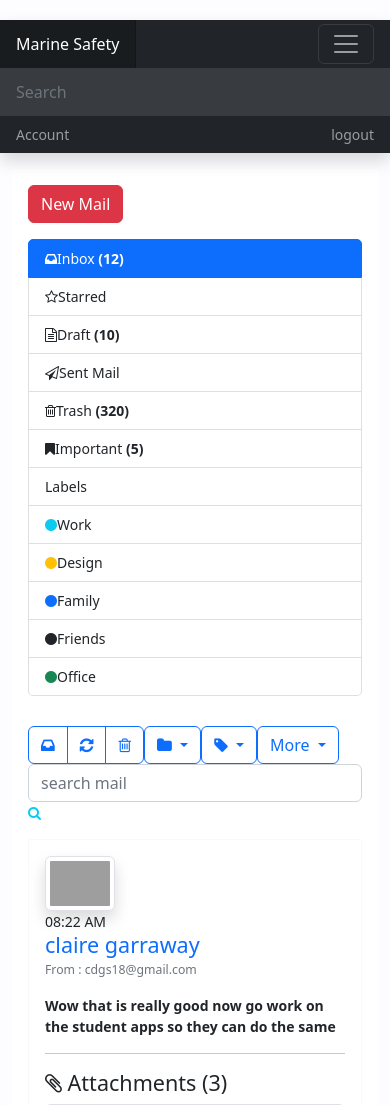
After one commit to tafittech/Marine_Safety_Project, a Django app: page /message/2 in a window 390 px wide. The commit adds this page. Shown: the top 1105 px of the page. Run offline with Django 4.2, Linux system fonts and the light colour scheme; a user stored in the database is signed in; data comes from the database, SQL or seed files in the repository; both versions use the stored data as it was after the commit; some libraries are stand-ins or nearby versions; grey boxes are pictures that could not be loaded.

Commit message:
message box commit

```diff
--- a/Admin/templates/inbox.html
+++ b/Admin/templates/inbox.html
@@ -59,7 +59,7 @@
                             </div>
                             <div class="media-body">
                                 <div class="media-heading">
-                                    <a href="{% url 'view-message' %}" class="m-r-10">{{m.name}}</a>
+                                    <a href="{% url 'view-message' m.id %}" class="m-r-10">{{m.name}}</a>
                                     <span class="badge bg-primary">{{m.subject}}</span>
                                     <small class="float-right text-muted"><time class="hidden-sm-down" datetime="2017">{{m.created}}</time><i class="zmdi zmdi-attachment-alt"></i> </small>
                                 </div>
--- /dev/null
+++ b/Admin/templates/view-inbox.html
@@ -0,0 +1,147 @@
+{% extends 'base.html' %}
+
+
+
+
+{%  block content %}
+<section class="container">
+  <div class="row">
+    <div class="col-lg-12">
+    	<div class="card">
+        <div class="card-body">
+        <div class="row">
+          <!-- Left sidebar -->
+          <div class="col-lg-3 col-md-4">
+                <a href="mail-compose.html" class="btn btn-danger waves-effect waves-light btn-block">New Mail</a>
+                <div class="card shadow-none mt-3">
+                    <div class="list-group shadow-none">
+                      <a href="javascript:void();" class="list-group-item active"><i class="fa fa-inbox mr-2"></i>Inbox <b>(12)</b></a>
+                      <a href="javascript:void();" class="list-group-item"><i class="fa fa-star-o mr-2"></i>Starred</a>
+                      <a href="javascript:void();" class="list-group-item"><i class="fa fa-file-text-o mr-2"></i>Draft <b>(10)</b></a>
+                      <a href="javascript:void();" class="list-group-item"><i class="fa fa-paper-plane-o mr-2"></i>Sent Mail</a>
+                      <a href="javascript:void();" class="list-group-item"><i class="fa fa-trash-o mr-2"></i>Trash <b>(320)</b></a>
+                      <a href="javascript:void();" class="list-group-item"><i class="fa fa-bookmark mr-2"></i>Important <b>(5)</b></a>
+                      <a href="javascript:void();" class="list-group-item">Labels</a>
+                      <a href="javascript:void();" class="list-group-item"><span class="fa fa-circle text-info float-right"></span>Work</a>
+                      <a href="javascript:void();" class="list-group-item"><span class="fa fa-circle text-warning float-right"></span>Design</a>
+                      <a href="javascript:void();" class="list-group-item"><span class="fa fa-circle text-primary float-right"></span>Family</a>
+                      <a href="javascript:void();" class="list-group-item"><span class="fa fa-circle text-rose float-right"></span>Friends</a>
+                      <a href="javascript:void();" class="list-group-item"><span class="fa fa-circle text-success float-right"></span>Office</a>
+                    </div>
+                </div>
+
+          </div>
+          <!-- End Left sidebar -->
+        <!-- Right Sidebar -->
+        <div class="col-lg-9 col-md-8">
+          <div class="row">
+            <div class="col-lg-8">
+              <div class="btn-toolbar" role="toolbar">
+                <div class="btn-group mr-1">
+                            <button type="button" class="btn btn-outline-primary waves-effect waves-light"><i class="fa fa-inbox"></i></button>
+                            <button type="button" class="btn btn-outline-primary waves-effect waves-light"><i class="fa fa-refresh"></i></button>
+                            <button type="button" class="btn btn-outline-primary waves-effect waves-light"><i class="fa fa-trash-o"></i></button>
+                </div>
+                <div class="btn-group mr-1">
+                            <button type="button" class="btn btn-outline-primary dropdown-toggle" data-toggle="dropdown" aria-expanded="false">
+                            <i class="fa fa-folder"></i>
+                            <b class="caret"></b>
+                            </button>
+                            <div class="dropdown-menu">
+                              <a href="javaScript:void();" class="dropdown-item">Action</a>
+                              <a href="javaScript:void();" class="dropdown-item">Another action</a>
+                              <a href="javaScript:void();" class="dropdown-item">Something else here</a>
+                              <div class="dropdown-divider"></div>
+                              <a href="javaScript:void();" class="dropdown-item">Separated link</a>
+                            </div>
+                </div>
+                <div class="btn-group mr-1">
+                            <button type="button" class="btn btn-outline-primary waves-effect waves-light dropdown-toggle" data-toggle="dropdown" aria-expanded="false">
+                            <i class="fa fa-tag"></i>
+                            <b class="caret"></b>
+                            </button>
+                            <div class="dropdown-menu">
+                              <a href="javaScript:void();" class="dropdown-item">Action</a>
+                              <a href="javaScript:void();" class="dropdown-item">Another action</a>
+                              <a href="javaScript:void();" class="dropdown-item">Something else here</a>
+                              <div class="dropdown-divider"></div>
+                              <a href="javaScript:void();" class="dropdown-item">Separated link</a>
+                            </div>
+                </div>
+                <div class="btn-group">
+                            <button type="button" class="btn btn-outline-primary waves-effect waves-light dropdown-toggle" data-toggle="dropdown" aria-expanded="false">
+                              More
+                              <span class="caret"></span>
+                            </button>
+                            <div class="dropdown-menu">
+                              <a href="javaScript:void();" class="dropdown-item">Action</a>
+                              <a href="javaScript:void();" class="dropdown-item">Another action</a>
+                              <a href="javaScript:void();" class="dropdown-item">Something else here</a>
+                              <div class="dropdown-divider"></div>
+                              <a href="javaScript:void();" class="dropdown-item">Separated link</a>
+                            </div>
+                </div>
+              </div>
+            </div>
+            <div class="col-lg-4">
+              <div class="position-relative has-icon-right">
+                <input type="text" class="form-control" placeholder="search mail">
+                <div class="form-control-position">
+                  <i class="fa fa-search text-info"></i>
+                </div>
+              </div>
+            </div>
+          </div>
+          <!-- End row -->
+          <div class="card shadow-none mt-3 border border-light">
+            <div class="card-body">
+              <div class="media mb-3">
+                   <img src="https://bootdey.com/img/Content/avatar/avatar1.png" class="img-thumbnail mr-3 mail-img shadow" alt="media image"  width="70" height="70">
+                     <div class="media-body">
+                        <span class="media-meta float-right">08:22 AM</span>
+                        <h4 class="text-primary m-0">{{message.name}}</h4>
+                        <small class="text-muted">From : {{message.sender}}</small>
+                      </div>
+              </div>
+              <!-- media -->
+
+                  <p><b>{{message.body|linebreaksbr}}</b></p>
+                  <hr>
+                  <h4> <i class="fa fa-paperclip mr-2"></i> Attachments <span>(3)</span> </h4>
+              <div class="row">
+                      <div class="col-sm-4 col-md-3">
+                          <a href="javascript:void();"> <img src="https://bootdey.com/img/Content/avatar/avatar6.png" alt="attachment" class="img-thumbnail"> </a>
+                      </div>
+                      <div class="col-sm-4 col-md-3">
+                          <a href="javascript:void();"> <img src="https://bootdey.com/img/Content/avatar/avatar2.png" alt="attachment" class="img-thumbnail"> </a>
+                      </div>
+                      <div class="col-sm-4 col-md-3">
+                          <a href="javascript:void();"> <img src="https://bootdey.com/img/Content/avatar/avatar3.png" alt="attachment" class="img-thumbnail"> </a>
+                      </div>
+              </div>
+              <div class="media mt-3">
+                      <a href="javascript:void();" class="media-left">
+                          <img alt="" src="https://bootdey.com/img/Content/avatar/avatar1.png" width="50" height="50">
+                      </a>
+                      <div class="media-body">
+                          <textarea class="wysihtml5 form-control" rows="9" placeholder="Reply here..."></textarea>
+                      </div>
+              </div>
+              <div class="text-right">
+                      <button type="button" class="btn btn-primary waves-effect waves-light mt-3"><i class="fa fa-send mr-1"></i> Send</button>
+              </div>
+            </div>
+          </div>
+          <!-- card -->
+        </div>
+        <!-- end Col-9 -->
+        </div>
+        <!-- End row -->
+        </div>
+      </div>
+    </div>
+  </div>
+  <!-- End row -->
+</section>
+
+{% endblock content%}
--- a/Admin/urls.py
+++ b/Admin/urls.py
@@ -18,5 +18,5 @@ urlpatterns = [
     path('profile/<str:pk>/', staff , name= 'staff'),
     path('account/', userAccount , name= 'user'),
     path('inbox/', inbox, name='inbox'),
-    path('message/', viewMessage, name='view-message')
+    path('message/<str:pk>', viewMessage, name='view-message')
 ]
--- a/Admin/views.py
+++ b/Admin/views.py
@@ -114,6 +114,10 @@ def inbox(request):
 
 
 
-
-def viewMessage(request):
-    return render(request, 'message.html', {})
+def viewMessage(request, pk):
+    profile = request.user.adminprofile
+    message = profile.messages.get(id=pk)
+    if message.is_read == False:
+        message.is_read = True
+        message.save()
+    return render(request, 'view-inbox.html', {'message':message})
--- a/templates/base.html
+++ b/templates/base.html
@@ -12,6 +12,7 @@
     <link href="{% static 'css/features.css'%}" rel="stylesheet"  >
     <link href="{% static 'css/register.css' %}" rel="stylesheet" >
     <link href="{% static 'css/inbox.css' %}" rel="stylesheet" >
+    <link href="https://maxcdn.bootstrapcdn.com/font-awesome/4.3.0/css/font-awesome.min.css" rel="stylesheet">
   </head>
 
   <body>
```
Also changed, not shown: Admin/templates/mesages.html (deleted, +0 -108 lines), db.sqlite3, static/css/font-awesome.min.css (added).
